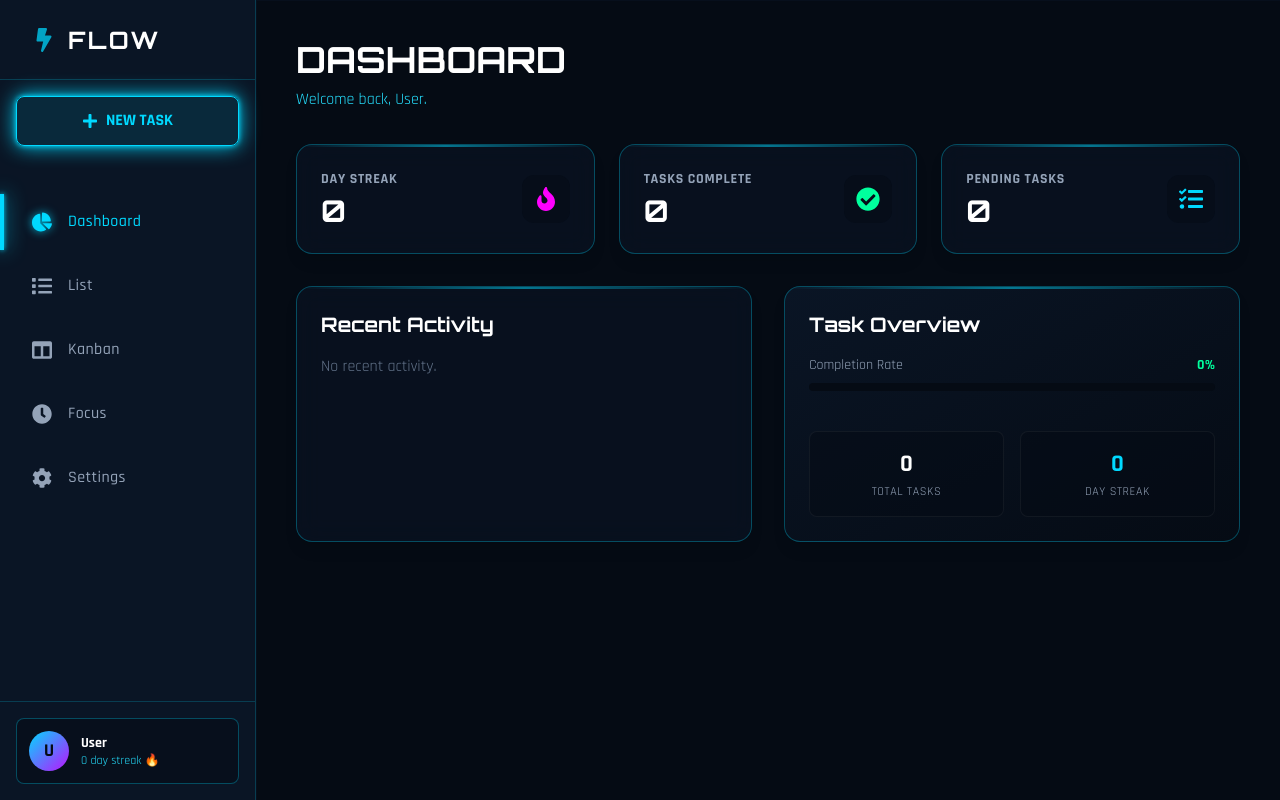
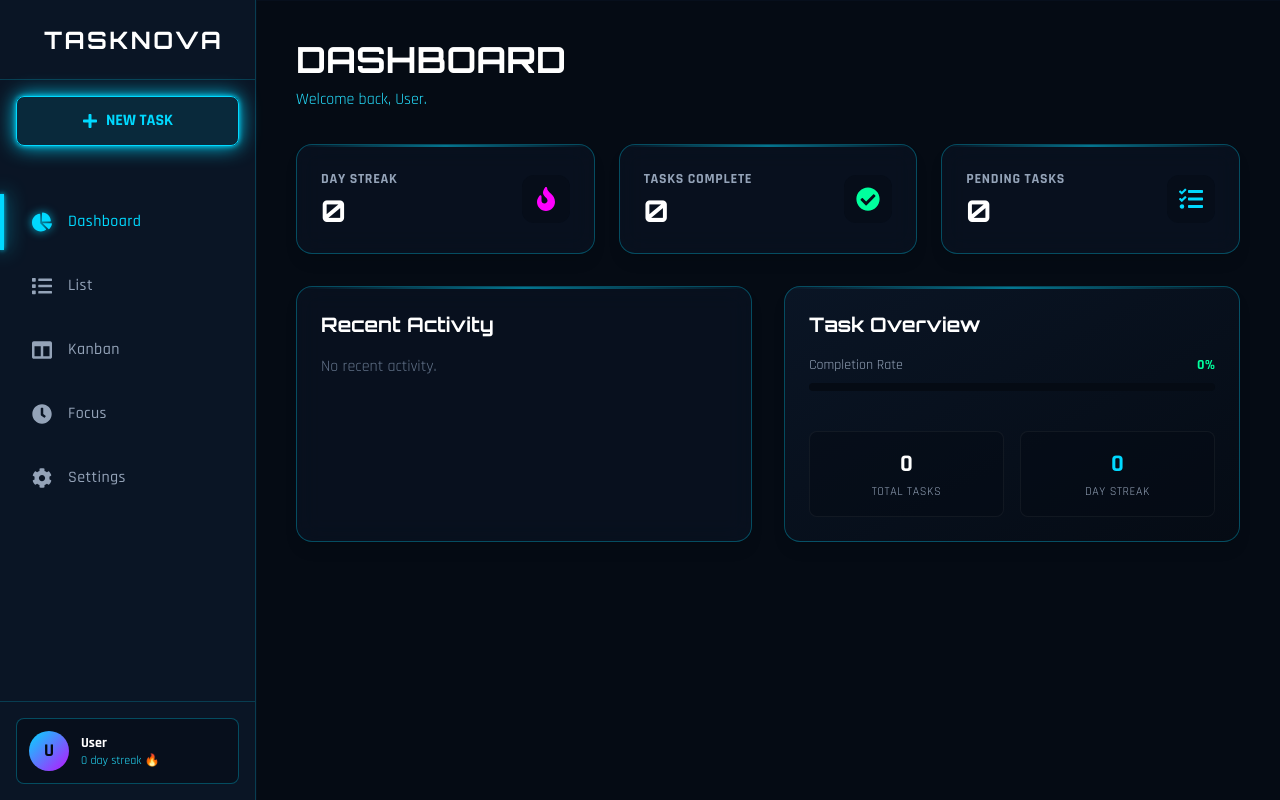
Before and after one commit to mishabcp/ToDoList, a React (Vite) app: page / in a window 1280 px wide. Built offline with nearby package versions, Linux system fonts and the light colour scheme.

Commit message:
refactor: update all Flow references to TaskNova

```diff
--- a/src/components/layout/Sidebar.jsx
+++ b/src/components/layout/Sidebar.jsx
@@ -23,7 +23,7 @@ const Sidebar = ({ activeTab, setActiveTab }) => {
                 <div className="h-20 flex items-center justify-center lg:justify-start lg:px-8 border-b border-holo-500/20">
                     <FaBolt className="text-holo-500 text-2xl lg:mr-3 animate-pulse" />
                     <h1 className="hidden lg:block font-display text-2xl font-bold tracking-widest text-white">
-                        FLOW
+                        TASKNOVA
                     </h1>
                 </div>
 
--- a/src/components/settings/Settings.jsx
+++ b/src/components/settings/Settings.jsx
@@ -228,7 +228,7 @@ const Settings = () => {
                 transition={{ delay: 0.3 }}
                 className="text-center text-slate-500 text-sm"
             >
-                <p>Flow Task Manager v1.0</p>
+                <p>TaskNova v1.0</p>
                 <p className="mt-1">Built with React + Zustand</p>
             </motion.div>
 
```
